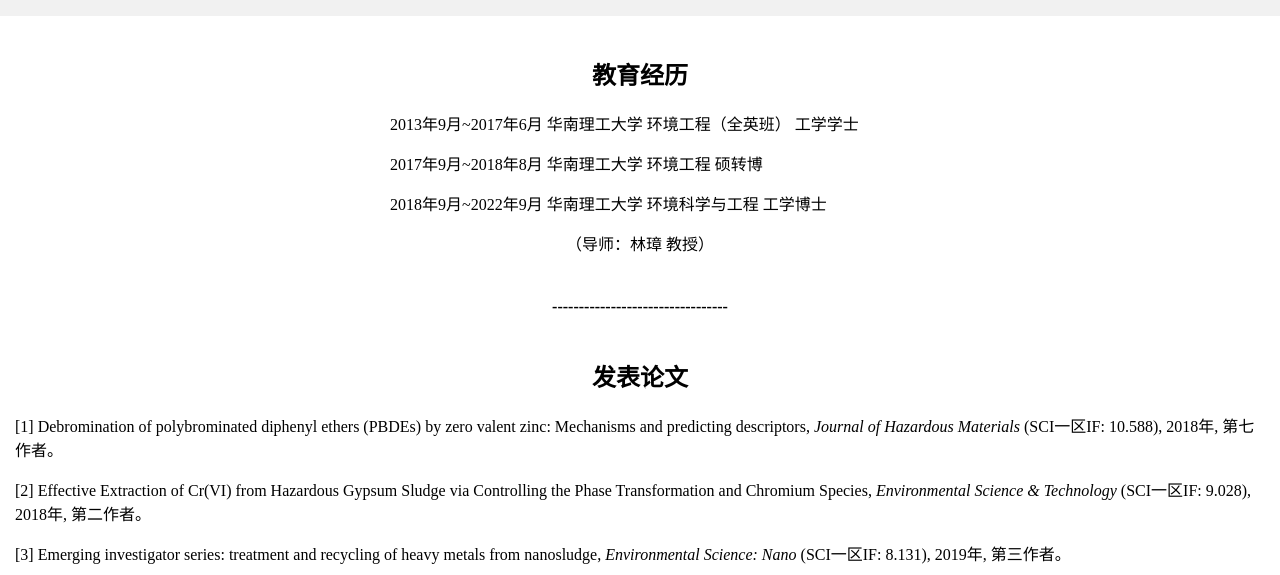
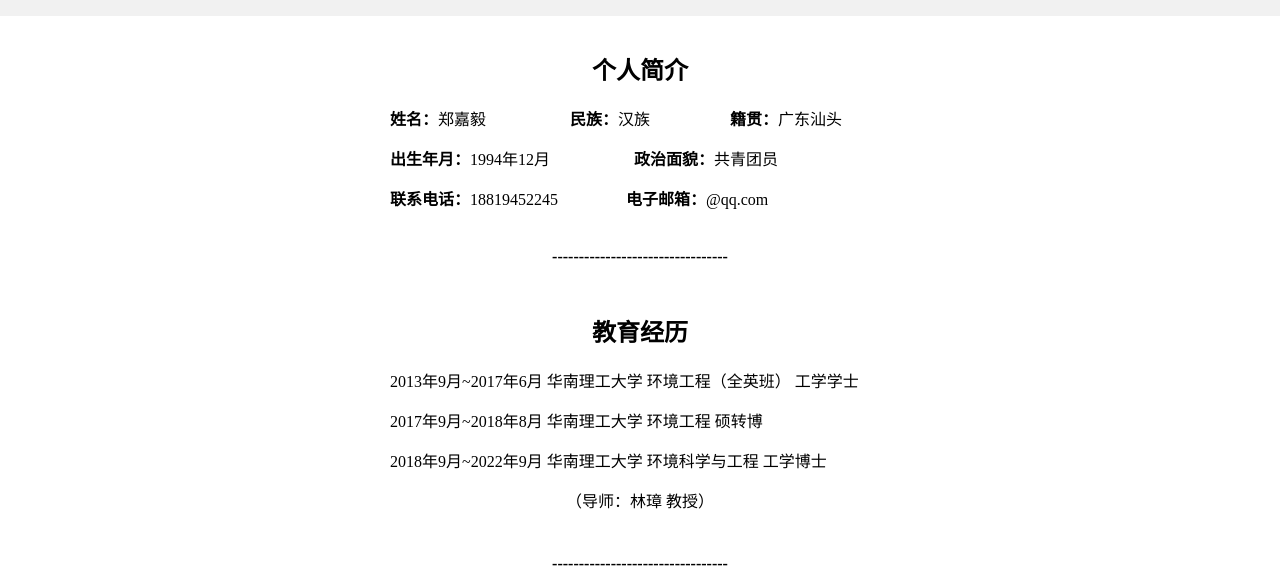
Before and after one commit to DrZhengJiayi/resume, a plain HTML site: page index.html in a window 1280 px wide. Shown: the part 242-817 px from the top of the page. Drawn offline with Linux system fonts and the light colour scheme.

Commit message:
Update index.html

```diff
--- a/index.html
+++ b/index.html
@@ -16,13 +16,22 @@
      <img src='https://s3.328888.xyz/2022/08/16/hpvFJ.png' alt="photo" width="224px" height="224px">
     </div>
 
+   <div style="padding: 15px; max-width: 500px; margin: auto">
+   <h2 style="text-align: center"> 个人简介</h2>
+    <p> <b>姓名：</b>郑嘉毅&emsp;&emsp;&emsp;&emsp;&emsp; <b>民族：</b>汉族&emsp;&emsp;&emsp;&emsp;&emsp;<b>籍贯：</b>广东汕头
+    <p> <b>出生年月：</b>1994年12月 &emsp;&emsp;&emsp;&emsp;&emsp;<b>政治面貌：</b>共青团员</p>
+    <p> <b>联系电话：</b>18819452245  &emsp;&emsp;&emsp;&emsp;<b>电子邮箱：</b>@qq.com</p>
+   </div>
+   <p style="text-align: center; line-height:0px"><b>---------------------------------</b></p>
+
+
    <div style="
      max-width: 500px;
      margin: 0px auto;
      padding: 20px;
      line-height:;
      ">
-   <h2 style="text-align: center;"> 教育经历</h1>
+   <h2 style="text-align: center;"> 教育经历</h2>
     <p>2013年9月~2017年6月  华南理工大学 环境工程（全英班） 工学学士 </p>
     <p> 2017年9月~2018年8月  华南理工大学 环境工程           硕转博</p>
     <p> 2018年9月~2022年9月  华南理工大学 环境科学与工程     工学博士</p>
```
